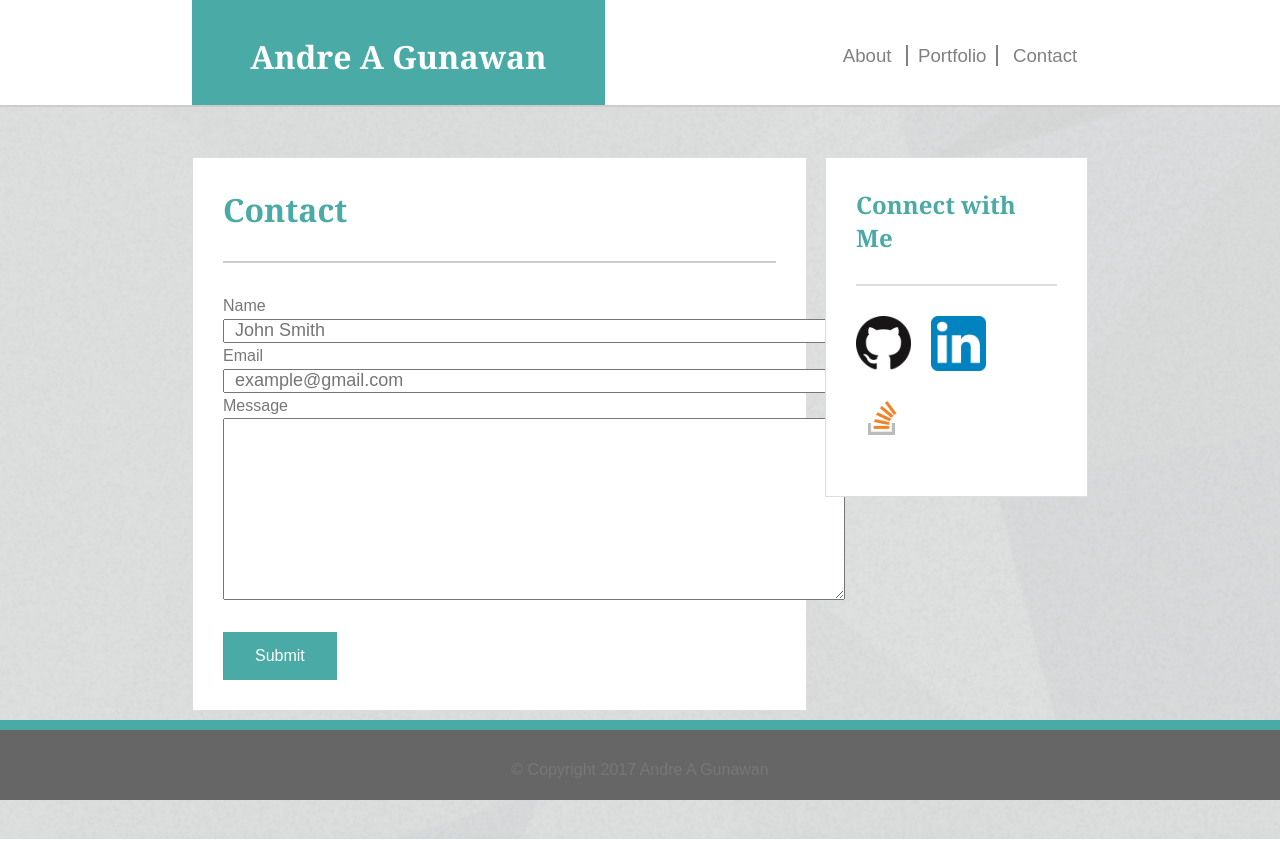
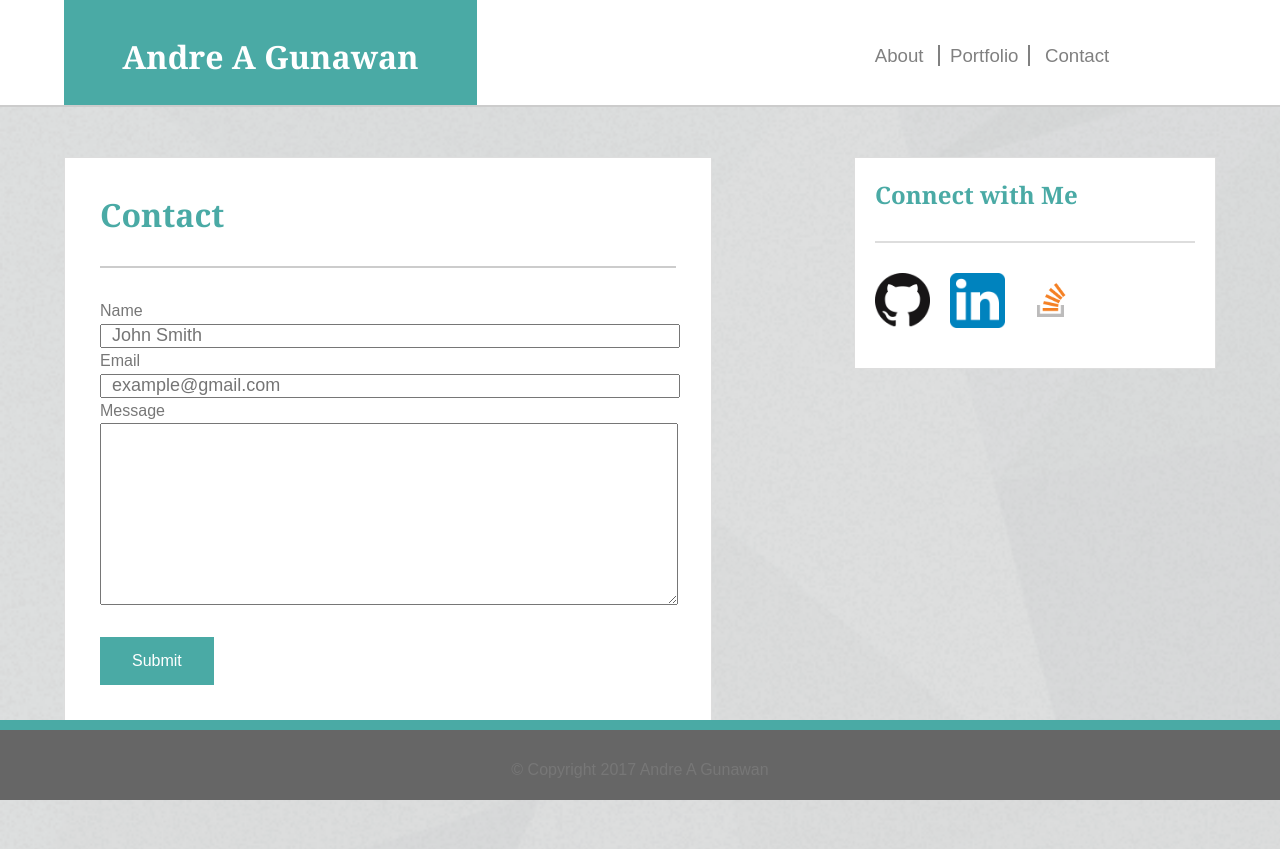
Before and after one commit to andregunawan/Responsive-Portfolio, a plain HTML site: page contact.html in a window 1280 px wide. Drawn offline with Linux system fonts and the light colour scheme.

Commit message:
responsive v2

```diff
--- a/assets/css/style.css
+++ b/assets/css/style.css
@@ -24,14 +24,14 @@ body {
 {
     float: left;
     width: 43%;
-    margin-left:15%;
+    margin-left:5%;
 }
 
 .column-right
 {
     float: right;
-    width: 20%;
-    margin-right:15%;
+    width: 35%;
+    margin-right:5%;
 }
 
 /* HEADER */
@@ -73,6 +73,12 @@ body {
     font-weight: bold;
 }
 
+#header #navigation a:active
+{
+    color:#4aaaa5;
+    font-weight: bold;
+}
+
 /* MAIN */
 #main
 {
@@ -91,9 +97,9 @@ body {
 #main .column-left
 {
     border:1px solid #dddddd;
-    padding: 30px;
+    padding: 35px;
     background-color: white;
-    width: 43.2%;
+    width: 45%;
     margin-bottom: 10%
 }
 
@@ -117,9 +123,9 @@ body {
 #main .column-right
 {
     border:1px solid #dddddd;
-    padding: 30px;
+    padding: 20px;
     background-color: white;
-    width: 15.7%;
+    width: 25%;
 }
 
 #main .column-right h2
@@ -171,7 +177,7 @@ body {
 
 .message{
     text-align: left;
-    width: 620px;
+    width: 100%;
     height: 180px;
     text-indent: 10px;
     font-size: 18px;
@@ -181,7 +187,7 @@ body {
     text-align: left;
     font-size: 18px;
     text-indent: 10px;
-    width: 620px;
+    width: 100%;
     height: 20px;
 }
 
@@ -229,7 +235,7 @@ body {
     background-color: #4aaaa5;
     text-align: center;
     position: absolute;
-    width: 19.4%;
+    width: 20.25%;
     margin-top: 105px;
 }
 
```
